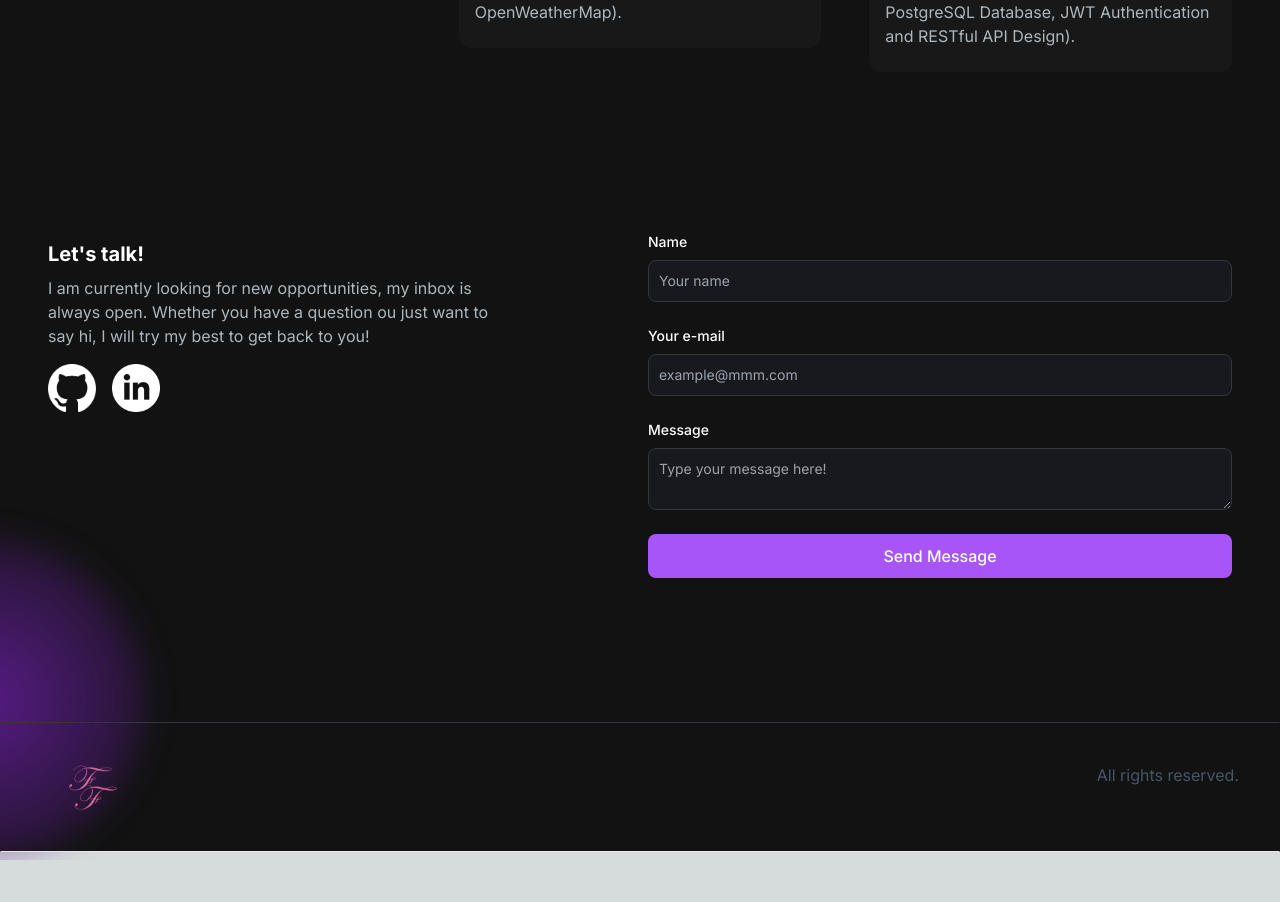
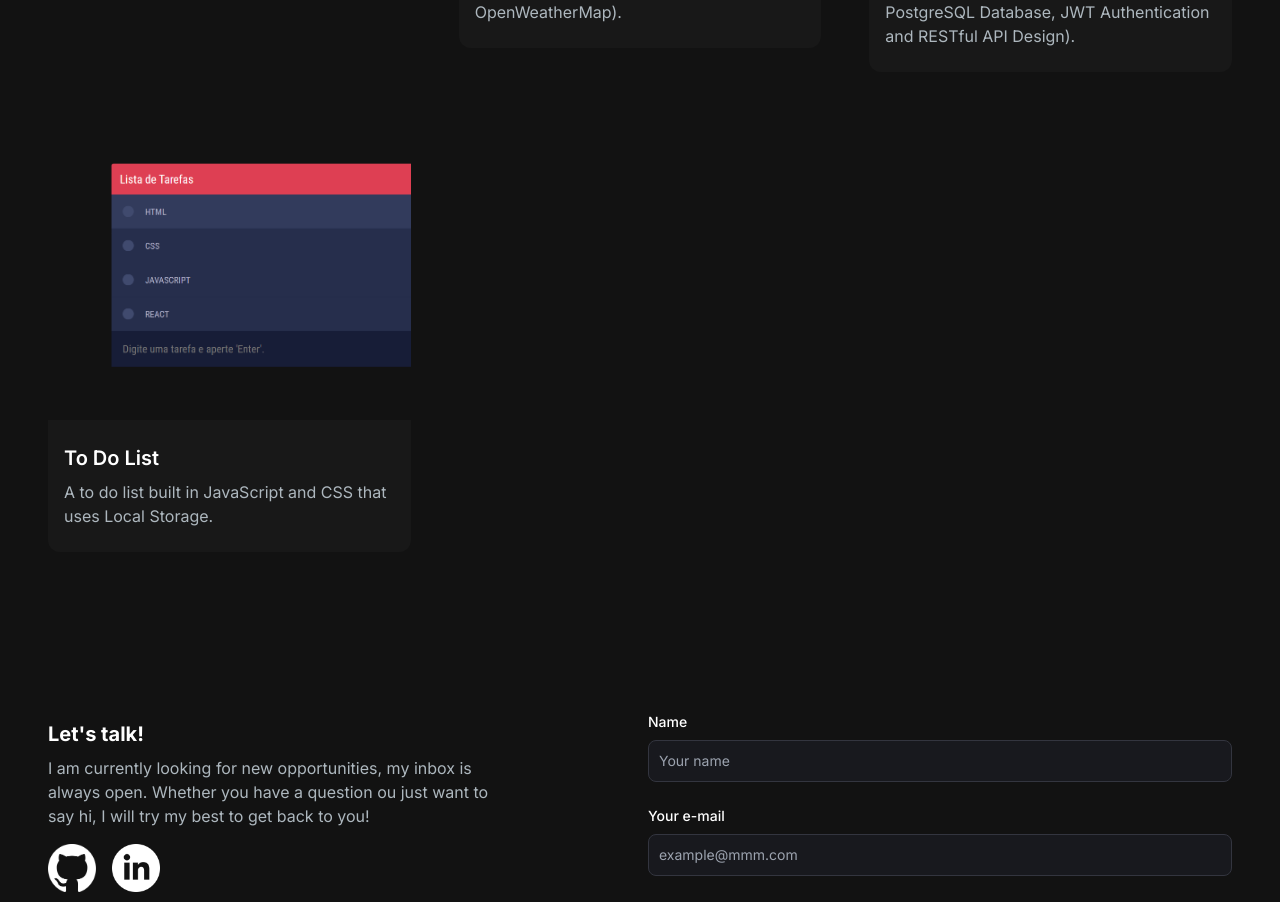
Before and after one commit to Fernandafogs/portfolio-website, a Next.js app: page / in a window 1280 px wide. Shown: the part 2465-3367 px from the top of the page. Before the commit the page ends 3325 px from the top, so only its background shows below. Built offline with nearby package versions, Linux system fonts and the light colour scheme.

Commit message:
upload to do list

```diff
--- a/src/app/components/ProjectsSection.jsx
+++ b/src/app/components/ProjectsSection.jsx
@@ -34,6 +34,16 @@ const projectsData = [
         tag: ["All", "Web"],
         gitUrl: "https://github.com/Fernandafogs/recipe-app",
         previewUrl:"https://github.com/Fernandafogs/recipe-app",
+    },
+    {
+        id: 4,
+        title: "To Do List",
+        description: "A to do list built in JavaScript and CSS that uses Local Storage.",
+        image: "/images/projects/4.png",
+        alt: "project4",
+        tag: ["All", "Web"],
+        gitUrl: "https://github.com/Fernandafogs/lista-de-tarefas",
+        previewUrl:"https://fernanda-fogaca-todolist.netlify.app/",
     },
 ]
 
```
Also changed, not shown: public/images/projects/4.png.
